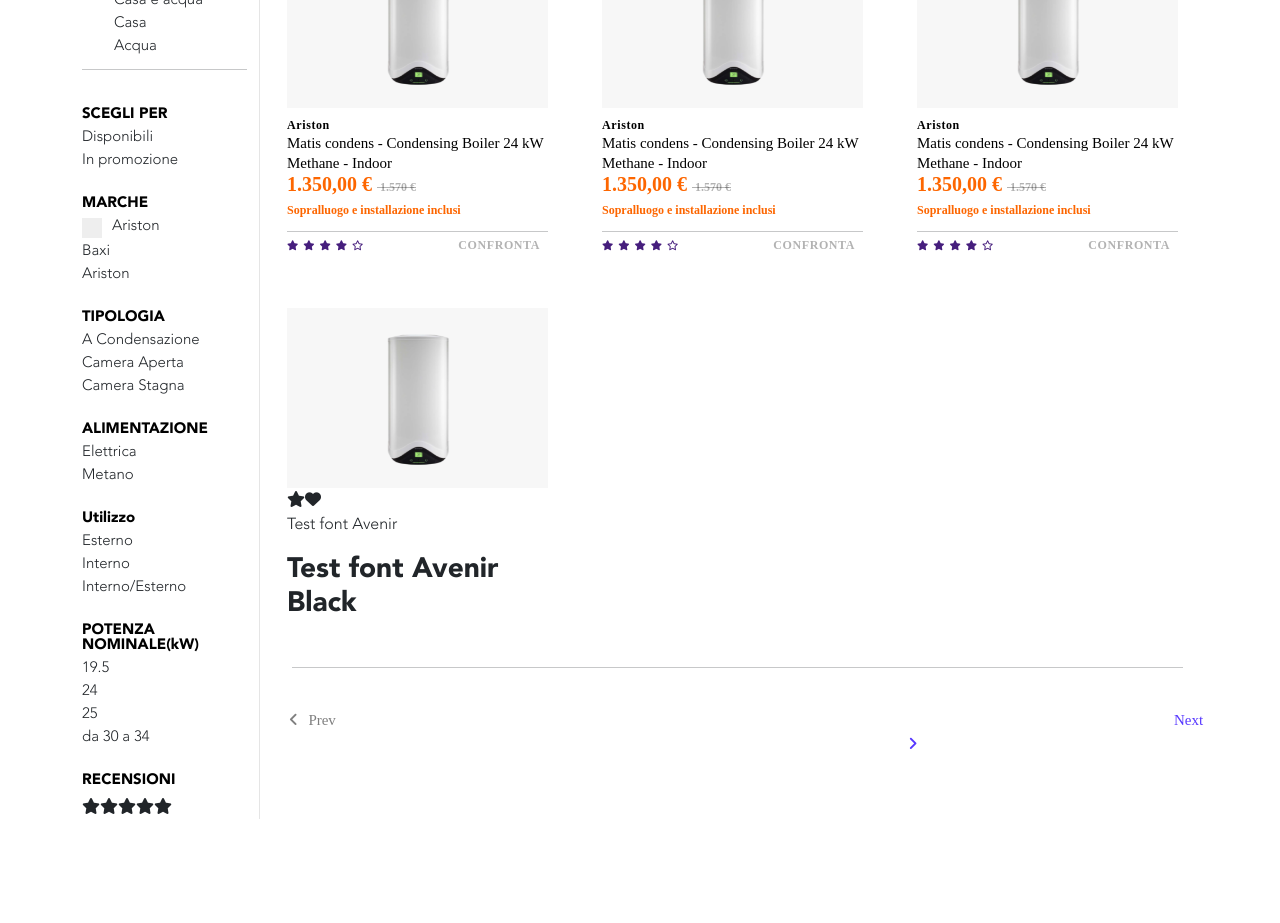
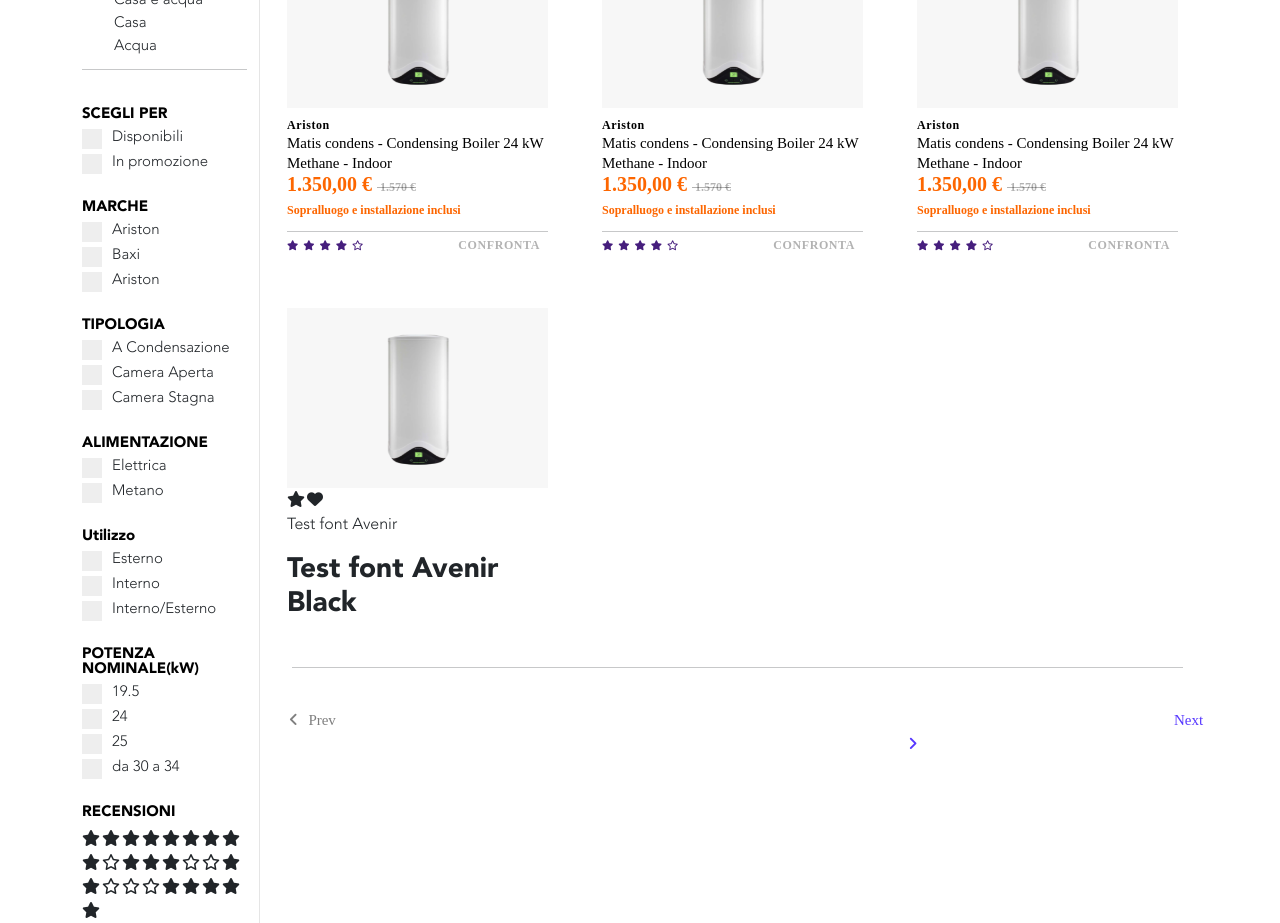
Before and after one commit to Daurelian/frontend-test-master, a React (Create React App) app: page / in a window 1280 px wide. Shown: the part 140-1063 px from the top of the page. Before the commit the page ends 959 px from the top, so only its background shows below. Built offline with nearby package versions, Linux system fonts and the light colour scheme.

Commit message:
Checbox inserted

```diff
--- a/src/App.js
+++ b/src/App.js
@@ -21,34 +21,64 @@
           <hr size="3"></hr>
           <div>
             <h5 class="filterTitle">SCEGLI PER</h5>
-            <h5 class="filterSubTitle"> Disponibili </h5>
-            <h5 class="filterSubTitle"> In promozione </h5>
+            <h5 class="filterSubTitle container_filter"> <input type="checkbox"></input> <span class="checkmark"></span>
+            Disponibili </h5>
+            <h5 class="filterSubTitle container_filter"> <input type="checkbox"></input> <span class="checkmark"></span>
+            In promozione </h5>
             <h5 class="filterTitle">MARCHE</h5>
             <h5 class="filterSubTitle container_filter">
-              {" "}
-              <input type="checkbox"></input> <span class="checkmark"></span>{" "}
-              Ariston{" "}
+              <input type="checkbox"></input> <span class="checkmark"></span>
+              Ariston
             </h5>
-            <h5 class="filterSubTitle"> Baxi </h5>
-            <h5 class="filterSubTitle"> Ariston </h5>
+            <h5 class="filterSubTitle container_filter"> <input type="checkbox"></input> <span class="checkmark"></span> Baxi </h5>
+            <h5 class="filterSubTitle container_filter"> <input type="checkbox"></input> <span class="checkmark"></span> Ariston </h5>
             <h5 class="filterTitle">TIPOLOGIA</h5>
-            <h5 class="filterSubTitle"> A Condensazione </h5>
-            <h5 class="filterSubTitle"> Camera Aperta </h5>
-            <h5 class="filterSubTitle"> Camera Stagna </h5>
+            <h5 class="filterSubTitle container_filter"> <input type="checkbox"></input> <span class="checkmark"></span>  A Condensazione </h5>
+            <h5 class="filterSubTitle container_filter"> <input type="checkbox"></input> <span class="checkmark"></span> Camera Aperta </h5>
+            <h5 class="filterSubTitle container_filter"> <input type="checkbox"></input> <span class="checkmark"></span> Camera Stagna </h5>
             <h5 class="filterTitle">ALIMENTAZIONE</h5>
-            <h5 class="filterSubTitle"> Elettrica </h5>
-            <h5 class="filterSubTitle"> Metano </h5>
+            <h5 class="filterSubTitle container_filter"> <input type="checkbox"></input> <span class="checkmark"></span>  Elettrica </h5>
+            <h5 class="filterSubTitle container_filter"> <input type="checkbox"></input> <span class="checkmark"></span>  Metano </h5>
             <h5 class="filterTitle">Utilizzo</h5>
-            <h5 class="filterSubTitle"> Esterno</h5>
-            <h5 class="filterSubTitle"> Interno </h5>
-            <h5 class="filterSubTitle"> Interno/Esterno </h5>
+            <h5 class="filterSubTitle container_filter"> <input type="checkbox"></input> <span class="checkmark"></span>  Esterno</h5>
+            <h5 class="filterSubTitle container_filter"> <input type="checkbox"></input> <span class="checkmark"></span>  Interno </h5>
+            <h5 class="filterSubTitle container_filter"> <input type="checkbox"></input> <span class="checkmark"></span>  Interno/Esterno </h5>
             <h5 class="filterTitle">POTENZA NOMINALE(kW)</h5>
-            <h5 class="filterSubTitle"> 19.5 </h5>
-            <h5 class="filterSubTitle"> 24 </h5>
-            <h5 class="filterSubTitle"> 25 </h5>
-            <h5 class="filterSubTitle"> da 30 a 34</h5>
+            <h5 class="filterSubTitle container_filter"> <input type="checkbox"></input> <span class="checkmark"></span> 19.5 </h5>
+            <h5 class="filterSubTitle container_filter"> <input type="checkbox"></input> <span class="checkmark"></span>  24 </h5>
+            <h5 class="filterSubTitle container_filter"> <input type="checkbox"></input> <span class="checkmark"></span>  25 </h5>
+            <h5 class="filterSubTitle container_filter"> <input type="checkbox"></input> <span class="checkmark"></span>  da 30 a 34</h5>
             <h5 class="filterTitle">RECENSIONI</h5>
             <div>
+
+              <span>
+                <i class="fas fa-star"></i>
+                <i class="fas fa-star"> </i>
+                <i class="fas fa-star"></i>
+                <i class="fas fa-star"></i>
+                <i class="fas fa-star"></i>
+              </span>
+              <span>
+                <i class="fas fa-star"></i>
+                <i class="fas fa-star"></i>
+                <i class="fas fa-star"></i>
+                <i class="fas fa-star"></i>
+                <i class="far fa-star"></i>
+              </span>
+              <span>
+                <i class="fas fa-star"></i>
+                <i class="fas fa-star"></i>
+                <i class="fas fa-star"></i>
+                <i class="far fa-star"></i>
+                <i class="far fa-star"></i>
+              </span>
+              <span>
+                <i class="fas fa-star"></i>
+                <i class="fas fa-star"></i>
+                <i class="far fa-star"></i>
+                <i class="far fa-star"></i>
+                <i class="far fa-star"></i>
+              </span>
               <span>
                 <i class="fas fa-star"></i>
                 <i class="fas fa-star"></i>
--- a/src/styles/index.scss
+++ b/src/styles/index.scss
@@ -109,6 +109,10 @@
   margin-top: 10px;
   margin-bottom: 0px;
   font-weight: bold;
+}
+
+.fa-star {
+  padding-right: 2px;
 }
 
 .description_product {
@@ -249,7 +253,7 @@
 /* On mouse-over, add a grey background color */
 //.checkmark:hover input ~ .checkmark {
 //  background-color: rgb(128, 128, 128);
- // z-index: 20;
+// z-index: 20;
 //}
 
 /* When the checkbox is checked, add a blue background */
```
